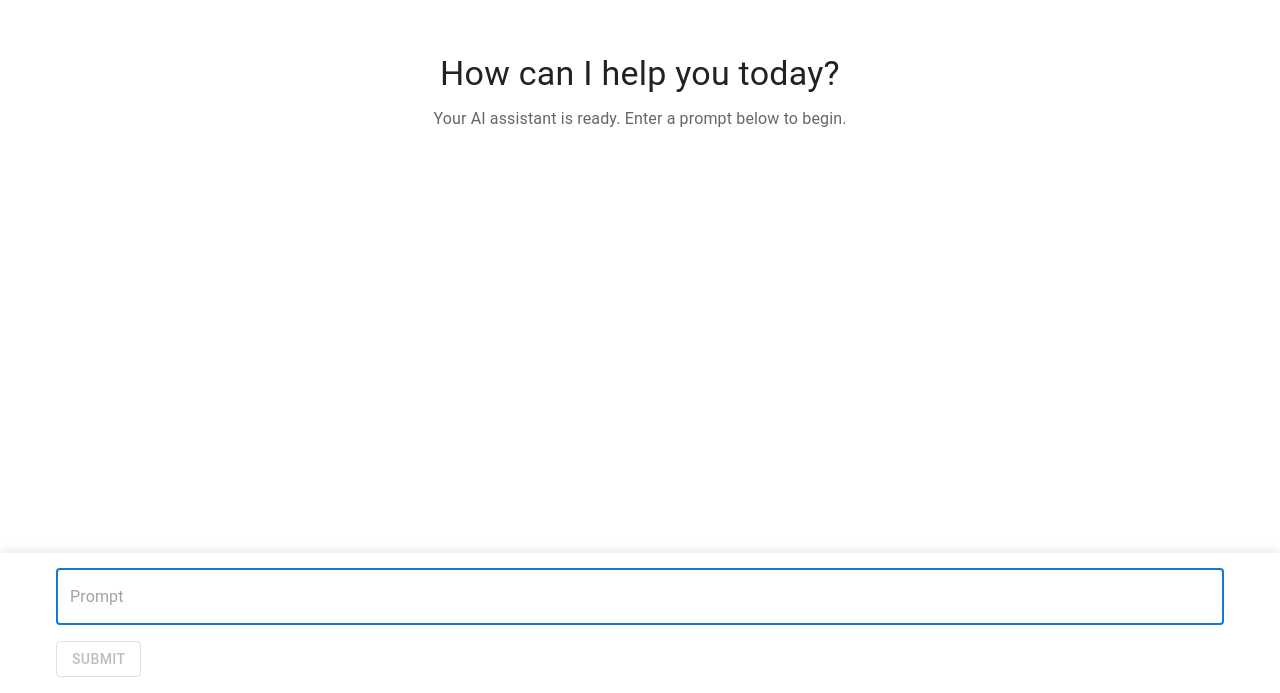
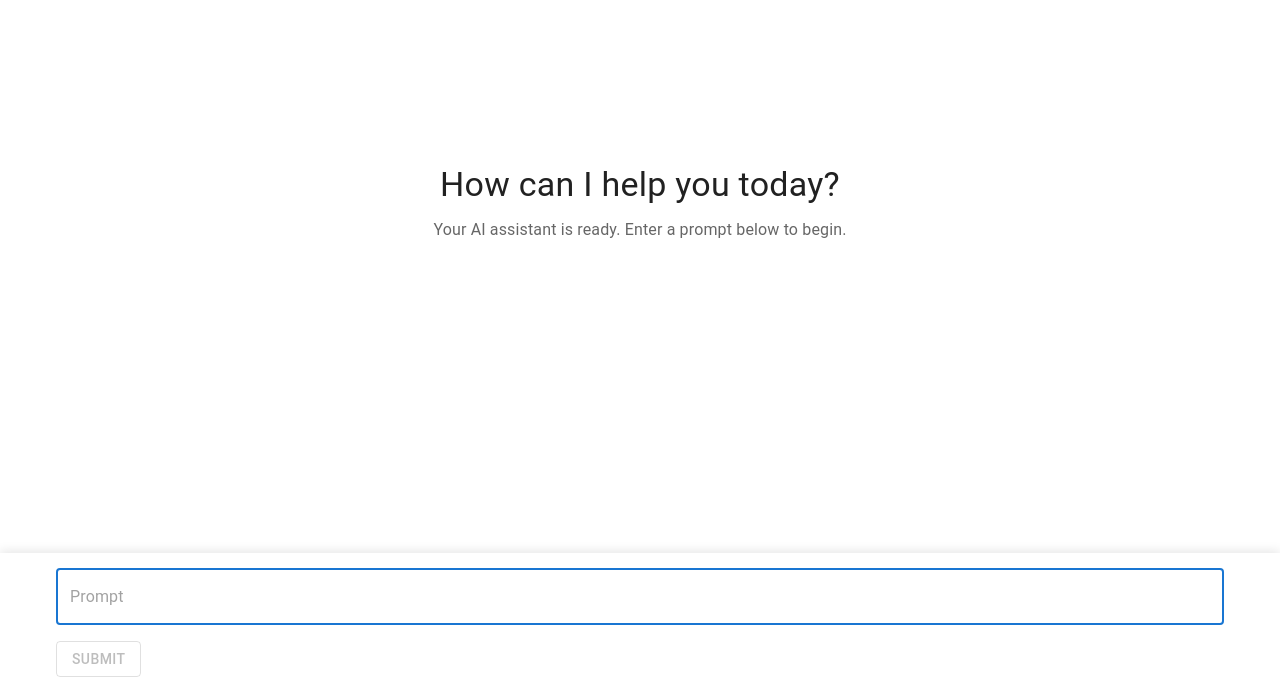
Before and after one commit to project-ishtar/ishtar, a React (Vite) app: page /app in a window 1280 px wide. Shown: the part 107-800 px from the top of the page. Built offline with nearby package versions, Linux system fonts and the light colour scheme; no server answers; sample sign-in values are in the browser's storage.

Commit message:
submit button and display changes

```diff
--- a/package.json
+++ b/package.json
@@ -23,6 +23,7 @@
     "@emotion/react": "^11.14.0",
     "@emotion/styled": "^11.14.1",
     "@mui/icons-material": "^7.2.0",
+    "@mui/lab": "^7.0.0-beta.14",
     "@mui/material": "^7.2.0",
     "@mui/styled-engine-sc": "^7.2.0",
     "firebase": "^12.0.0",
--- a/src/components/ai-content.tsx
+++ b/src/components/ai-content.tsx
@@ -3,7 +3,6 @@ import { getAiResponse } from '../ai.ts';
 import Markdown from 'react-markdown';
 import type { History, Role } from '../types/history.ts';
 import TextField from '@mui/material/TextField';
-import Button from '@mui/material/Button';
 import { StyledPaddedContainer } from './ai-content.styles.ts';
 import Typography from '@mui/material/Typography';
 import Box from '@mui/material/Box';
@@ -15,6 +14,8 @@ import LightModeIcon from '@mui/icons-material/LightMode';
 import SettingsIcon from '@mui/icons-material/Settings';
 import Tooltip from '@mui/material/Tooltip';
 import { ChatSettings } from './chat-settings.tsx';
+import CircularProgress from '@mui/material/CircularProgress';
+import LoadingButton from '@mui/lab/LoadingButton';
 import type {
   AiResponse,
   ChatSettings as ChatSettingsType,
@@ -160,16 +161,30 @@ export const AiContent = (): JSX.Element => {
       <StyledPaddedContainer
         maxWidth={false}
         disableGutters
-        sx={{ pb: '180px', position: 'relative' }}
+        sx={{
+          pb: '180px',
+          position: 'relative',
+          height: '100vh',
+          display: 'flex',
+          flexDirection: 'column',
+        }}
       >
-        <Box component="main" sx={{ my: 2 }}>
+        <Box
+          component="main"
+          sx={{
+            flexGrow: 1,
+            display: 'flex',
+            flexDirection: 'column',
+            justifyContent: response?.response ? 'flex-end' : 'center',
+          }}
+        >
           {response?.response ? (
-            <Box sx={{ mt: '20vh' }}>
+            <Box>
               <Markdown>{response.response}</Markdown>
             </Box>
           ) : (
             // Otherwise, show this initial welcome message
-            <Box sx={{ textAlign: 'center', mt: '20vh' }}>
+            <Box sx={{ textAlign: 'center' }}>
               <Typography variant="h4" gutterBottom>
                 How can I help you today?
               </Typography>
@@ -208,14 +223,16 @@ export const AiContent = (): JSX.Element => {
 
             {/* A simple Box to group the buttons */}
             <Box sx={{ display: 'flex', gap: 1, alignItems: 'center' }}>
-              <Button
+              <LoadingButton
                 onClick={onSubmit}
                 variant="outlined"
                 color="success"
                 disabled={!prompt || isPromptSubmitted}
+                loading={isPromptSubmitted}
+                loadingIndicator={<CircularProgress size={20} color="info" />}
               >
                 Submit
-              </Button>
+              </LoadingButton>
               {history.length > 0 ? (
                 <Tooltip title="Download Chat History">
                   <IconButton onClick={downloadHistory}>
```
Also changed, not shown: 1 other file (tests, documents, lock files or other folders).
